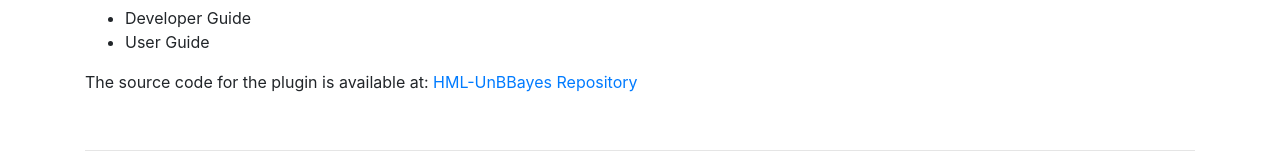
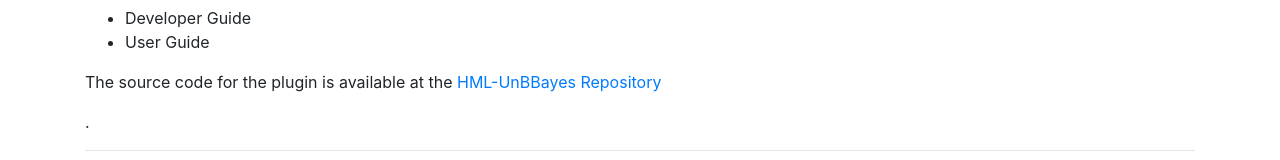
Before and after one commit to HML-UnBBayes/HML-UnBBayes.github.io, a website: page hml/index.html in a window 1280 px wide. Shown: the part 282-442 px from the top of the page. Drawn offline with Linux system fonts and the light colour scheme; files that its build step writes are made by us from their sources; files whose address does not match are found by name.

Commit message:
Update index.html

```diff
--- a/hml/index.html
+++ b/hml/index.html
@@ -54,7 +54,7 @@
         <li> Developer Guide </li>
         <li> User Guide </li>
       </ul>
-      <p>The source code for the plugin is available at: <a href="https://github.com/UnBBayes/hml">HML-UnBBayes Repository</a></p>
+      <p>The source code for the plugin is available at the <a href="https://github.com/UnBBayes/hml">HML-UnBBayes Repository</a></p>.
 
       <br/><hr/>
       <h2>Developer Guide</h2>
@@ -113,7 +113,6 @@
       <div class="container">
         <p class="m-0 text-center text-white">Copyright &copy; UnBBayes 2017</p>
       </div>
-      <br/><br/><br/><br/><br/><br/><br/><br/>
       <!-- /.container -->
     </footer>
 
```
